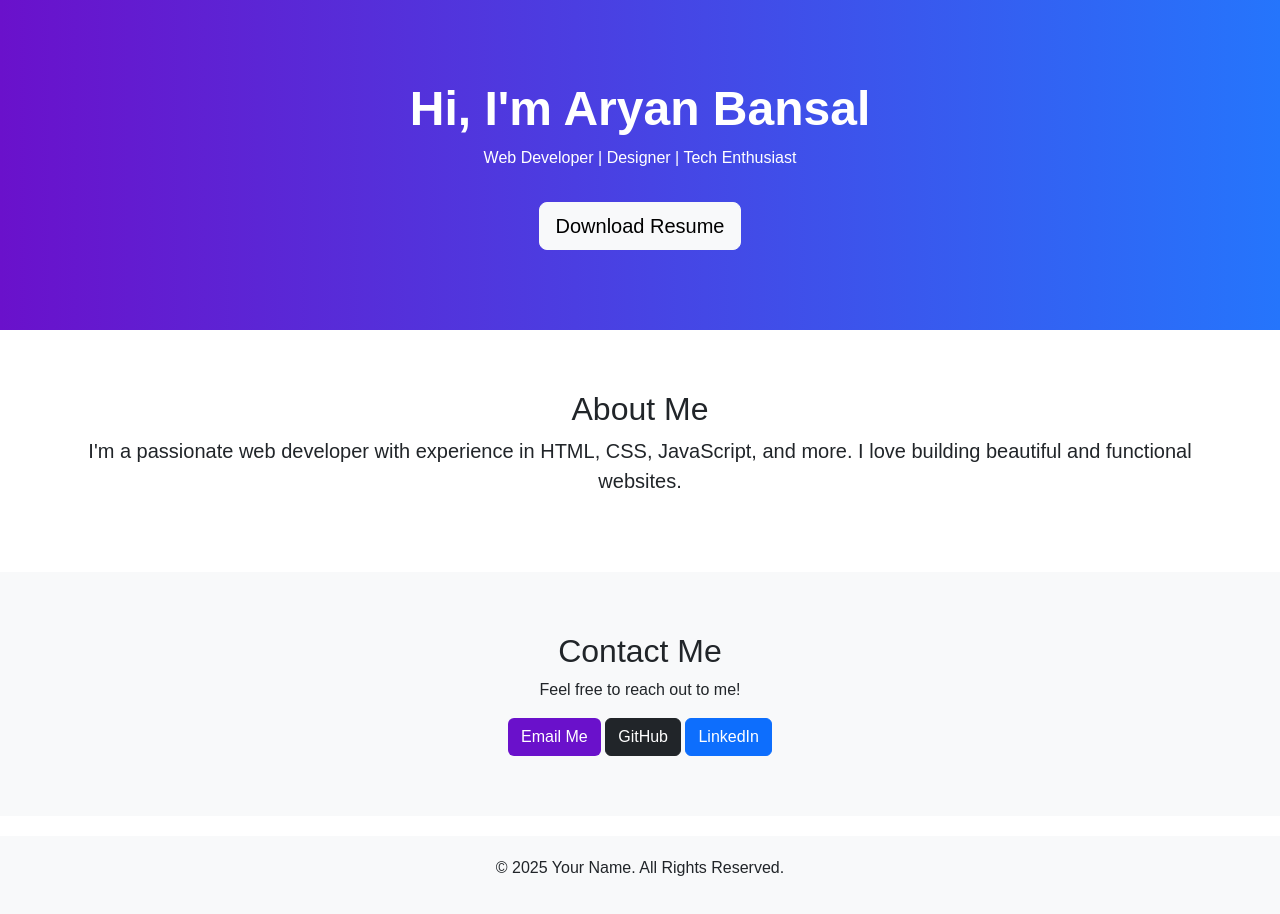
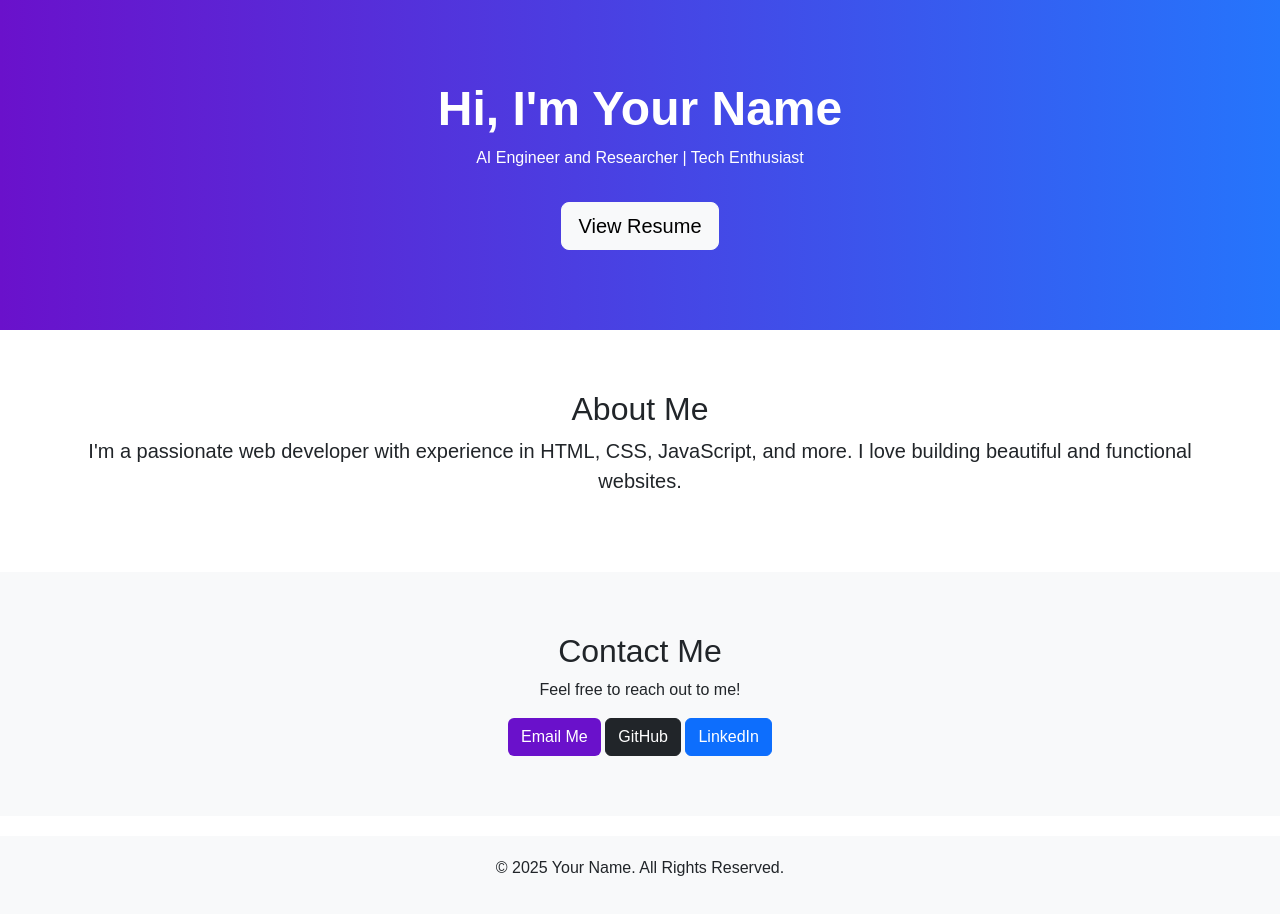
Before and after one commit to ar-bansal/ar-bansal.github.io, a plain HTML site: page index.html in a window 1280 px wide. Drawn offline with nearby package versions, Linux system fonts and the light colour scheme.

Commit message:
Update index.html

```diff
--- a/index.html
+++ b/index.html
@@ -41,9 +41,9 @@
 
     <!-- Hero Section -->
     <header class="hero">
-        <h1>Hi, I'm Aryan Bansal</h1>
-        <p>Web Developer | Designer | Tech Enthusiast</p>
-        <a href="resume.pdf" class="btn btn-light btn-lg mt-3" download>Download Resume</a>
+        <h1>Hi, I'm Your Name</h1>
+        <p>AI Engineer and Researcher | Tech Enthusiast</p>
+        <a href="resume.pdf" class="btn btn-light btn-lg mt-3" target="_blank">View Resume</a>
     </header>
 
     <!-- About Me Section -->
@@ -60,8 +60,8 @@
             <h2>Contact Me</h2>
             <p>Feel free to reach out to me!</p>
             <a href="mailto:your.email@example.com" class="btn btn-custom">Email Me</a>
-            <a href="https://github.com/ar-bansal" class="btn btn-dark">GitHub</a>
-            <a href="https://www.linkedin.com/in/arybansal" class="btn btn-primary">LinkedIn</a>
+            <a href="https://github.com/yourusername" class="btn btn-dark">GitHub</a>
+            <a href="https://www.linkedin.com/in/yourprofile" class="btn btn-primary">LinkedIn</a>
         </div>
     </section>
 
```
